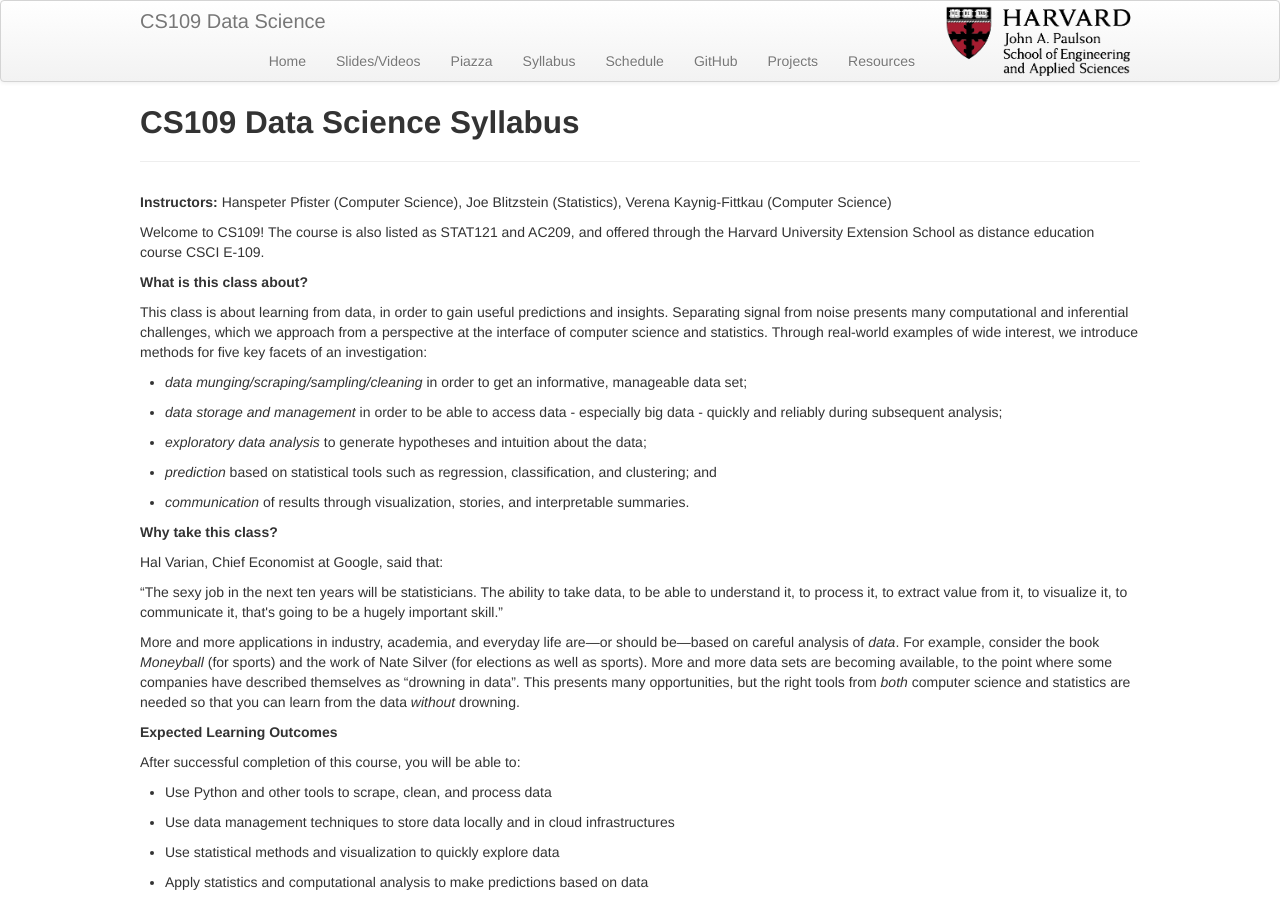
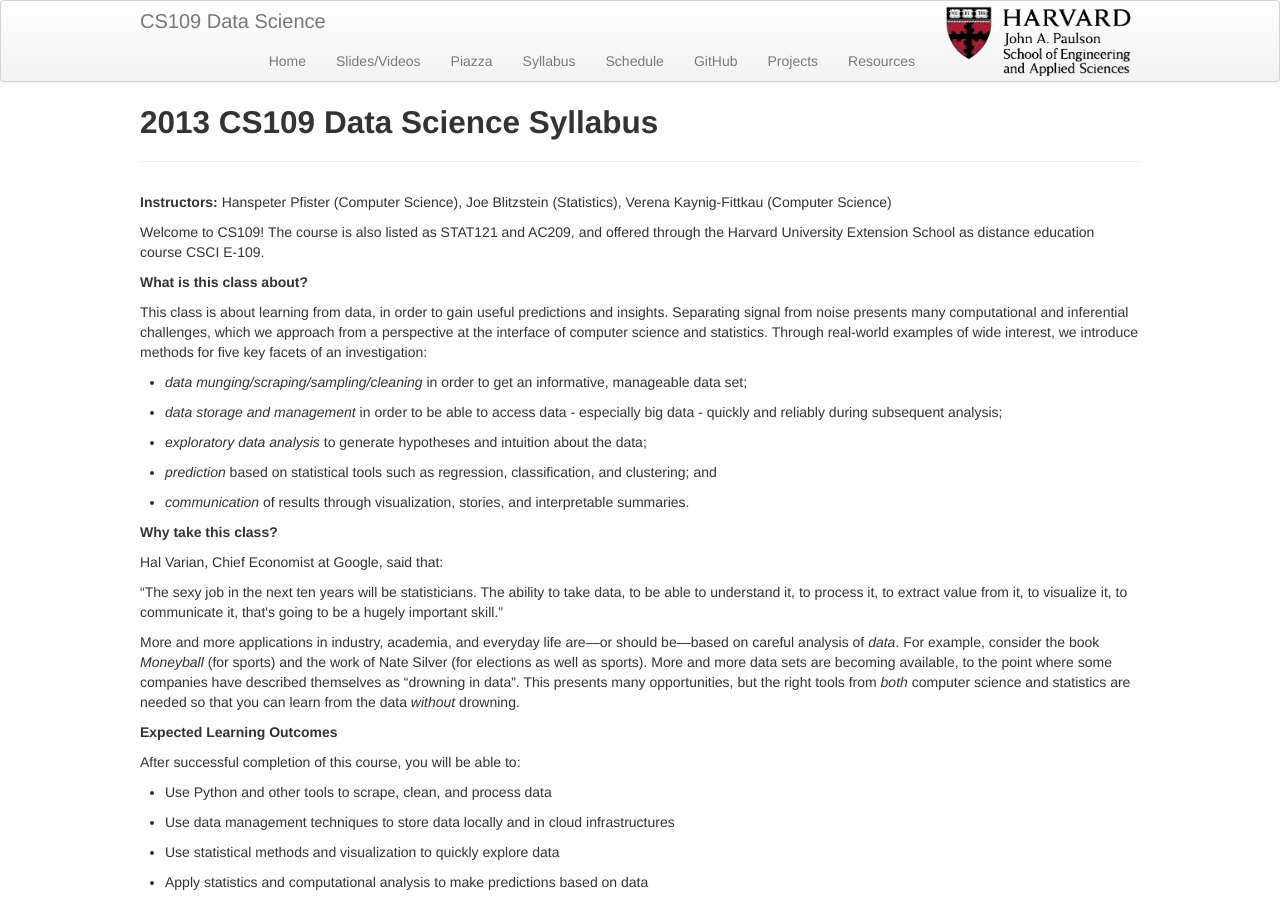
Before and after one commit to cs109/2015, a Jekyll site: the page built from pages/2013.md, in a window 1280 px wide and 900 px high. Built offline with Jekyll 4.4.1, drawn with Linux system fonts in a browser that asks for light colours.

```diff
--- a/pages/2013.md
+++ b/pages/2013.md
@@ -1,6 +1,6 @@
 ---
 layout: page
-title: CS109 Data Science Syllabus
+title: 2013 CS109 Data Science Syllabus
 ---
 
 **Instructors:** Hanspeter Pfister (Computer Science), Joe Blitzstein (Statistics), Verena Kaynig-Fittkau (Computer Science)
```
Also changed, not shown: index.md (+1 -1 lines).
